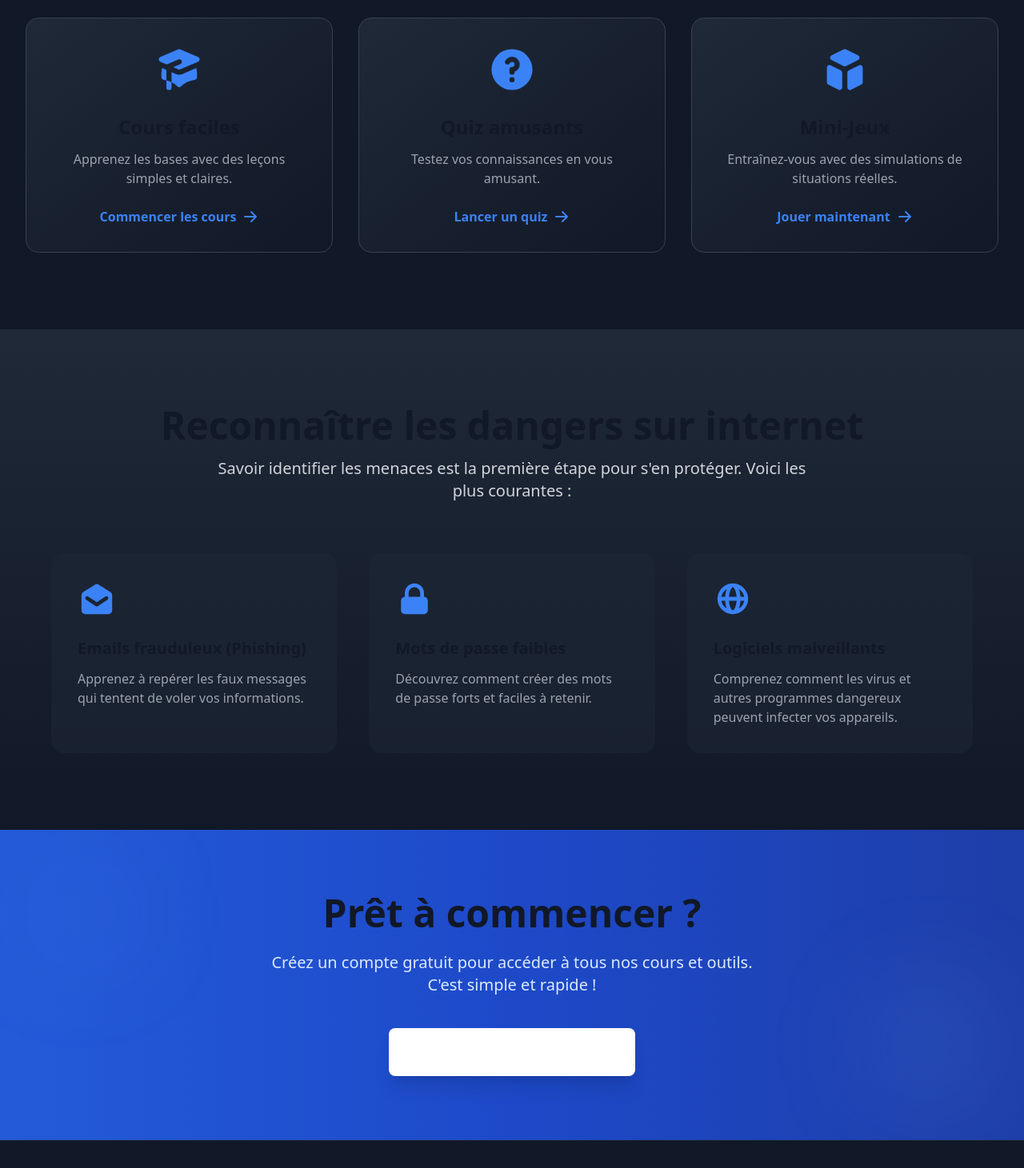
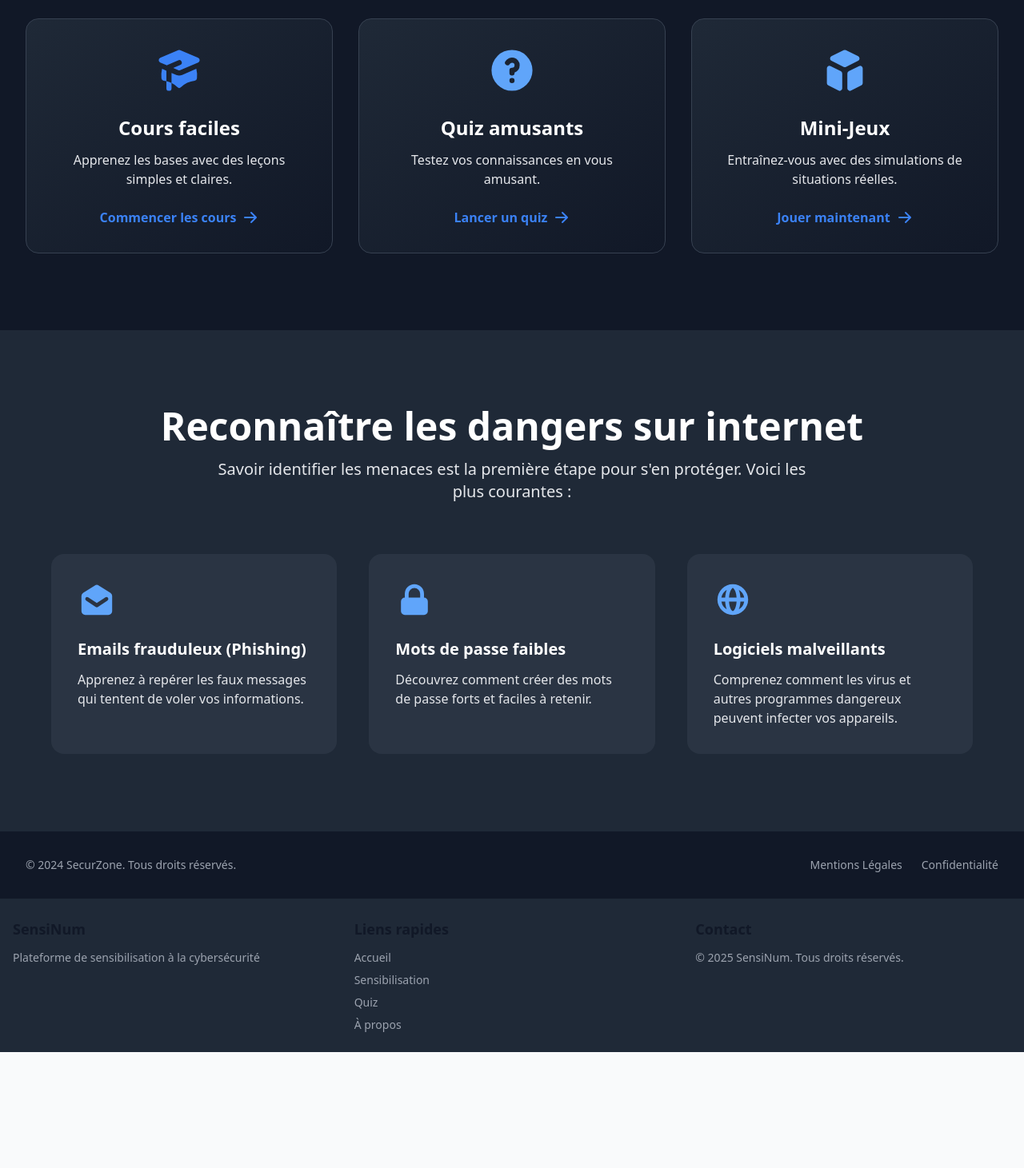
Before and after one commit to Rafi-Bettaieb/SensiNum, a Vue app in the folder frontend/: page / in a window 1280 px wide. Shown: the part 1330-2791 px from the top of the page at 80% size. After the commit the page ends 2646 px from the top, so only its background shows below. Built offline with nearby package versions, Linux system fonts and the light colour scheme.

Commit message:
modification page d'acceuil

```diff
--- a/frontend/src/pages/Home.vue
+++ b/frontend/src/pages/Home.vue
@@ -29,7 +29,7 @@
     <section class="bg-gray-900 py-12 sm:py-16 md:py-20 lg:py-24">
       <div class="container mx-auto px-4 sm:px-6 lg:px-8">
         <div class="text-center mb-10 sm:mb-12 md:mb-16">
-          <h2 class="text-3xl sm:text-4xl md:text-5xl font-bold mb-3 sm:mb-4 animate-slide-up">
+          <h2 class="text-3xl sm:text-4xl md:text-5xl font-bold mb-3 sm:mb-4 animate-slide-up text-white">
             Nos activités pour apprendre
           </h2>
           <p class="text-base sm:text-lg md:text-xl text-gray-300 max-w-3xl mx-auto px-4 leading-relaxed">
@@ -48,8 +48,8 @@
                 <path d="M10.394 2.08a1 1 0 00-.788 0l-7 3a1 1 0 000 1.84L5.25 8.051a.999.999 0 01.356-.257l4-1.714a1 1 0 11.788 1.838L7.667 9.088l1.94.831a1 1 0 00.787 0l7-3a1 1 0 000-1.838l-7-3zM3.31 9.397L5 10.12v4.102a8.969 8.969 0 00-1.05-.174 1 1 0 01-.89-.89 11.115 11.115 0 01.25-3.762zM9.3 16.573A9.026 9.026 0 007 14.935v-3.957l1.818.78a3 3 0 002.364 0l5.508-2.361a11.026 11.026 0 01.25 3.762 1 1 0 01-.89.89 8.968 8.968 0 00-5.35 2.524 1 1 0 01-1.4 0zM6 18a1 1 0 001-1v-2.065a8.935 8.935 0 00-2-.712V17a1 1 0 001 1z" />
               </svg>
             </div>
-            <h3 class="text-xl sm:text-2xl font-bold mb-2 sm:mb-3 text-center">Cours faciles</h3>
-            <p class="text-sm sm:text-base text-gray-400 text-center mb-4 sm:mb-6 leading-relaxed">
+            <h3 class="text-xl sm:text-2xl font-bold mb-2 sm:mb-3 text-center text-white">Cours faciles</h3>
+            <p class="text-sm sm:text-base text-gray-200 text-center mb-4 sm:mb-6 leading-relaxed">
               Apprenez les bases avec des leçons simples et claires.
             </p>
             <button class="text-blue-500 font-semibold flex items-center justify-center w-full group-hover:text-blue-400 transition-colors text-sm sm:text-base">
@@ -65,13 +65,13 @@
             class="bg-gradient-to-br from-gray-800 to-gray-900 border border-gray-700 rounded-xl sm:rounded-2xl p-6 sm:p-8 hover:border-blue-500 hover:shadow-xl hover:shadow-blue-500/10 transition-all duration-300 cursor-pointer group transform hover:-translate-y-2"
             @click="navigateTo('/quiz')"
           >
-            <div class="text-blue-500 mb-4 sm:mb-6 transform group-hover:scale-110 transition-transform duration-300">
+            <div class="text-blue-400 mb-4 sm:mb-6 transform group-hover:scale-110 transition-transform duration-300">
               <svg class="w-12 h-12 sm:w-14 sm:h-14 md:w-16 md:h-16 mx-auto" fill="currentColor" viewBox="0 0 20 20">
                 <path fill-rule="evenodd" d="M18 10a8 8 0 11-16 0 8 8 0 0116 0zm-8-3a1 1 0 00-.867.5 1 1 0 11-1.731-1A3 3 0 0113 8a3.001 3.001 0 01-2 2.83V11a1 1 0 11-2 0v-1a1 1 0 011-1 1 1 0 100-2zm0 8a1 1 0 100-2 1 1 0 000 2z" clip-rule="evenodd" />
               </svg>
             </div>
-            <h3 class="text-xl sm:text-2xl font-bold mb-2 sm:mb-3 text-center">Quiz amusants</h3>
-            <p class="text-sm sm:text-base text-gray-400 text-center mb-4 sm:mb-6 leading-relaxed">
+            <h3 class="text-xl sm:text-2xl font-bold mb-2 sm:mb-3 text-center text-white">Quiz amusants</h3>
+            <p class="text-sm sm:text-base text-gray-200 text-center mb-4 sm:mb-6 leading-relaxed">
               Testez vos connaissances en vous amusant.
             </p>
             <button class="text-blue-500 font-semibold flex items-center justify-center w-full group-hover:text-blue-400 transition-colors text-sm sm:text-base">
@@ -87,13 +87,13 @@
             class="bg-gradient-to-br from-gray-800 to-gray-900 border border-gray-700 rounded-xl sm:rounded-2xl p-6 sm:p-8 hover:border-blue-500 hover:shadow-xl hover:shadow-blue-500/10 transition-all duration-300 cursor-pointer group transform hover:-translate-y-2 sm:col-span-2 lg:col-span-1"
             @click="navigateTo('/phishing')"
           >
-            <div class="text-blue-500 mb-4 sm:mb-6 transform group-hover:scale-110 transition-transform duration-300">
+            <div class="text-blue-400 mb-4 sm:mb-6 transform group-hover:scale-110 transition-transform duration-300">
               <svg class="w-12 h-12 sm:w-14 sm:h-14 md:w-16 md:h-16 mx-auto" fill="currentColor" viewBox="0 0 20 20">
                 <path d="M11 17a1 1 0 001.447.894l4-2A1 1 0 0017 15V9.236a1 1 0 00-1.447-.894l-4 2a1 1 0 00-.553.894V17zM15.211 6.276a1 1 0 000-1.788l-4.764-2.382a1 1 0 00-.894 0L4.789 4.488a1 1 0 000 1.788l4.764 2.382a1 1 0 00.894 0l4.764-2.382zM4.447 8.342A1 1 0 003 9.236V15a1 1 0 00.553.894l4 2A1 1 0 009 17v-5.764a1 1 0 00-.553-.894l-4-2z" />
               </svg>
             </div>
-            <h3 class="text-xl sm:text-2xl font-bold mb-2 sm:mb-3 text-center">Mini-Jeux</h3>
-            <p class="text-sm sm:text-base text-gray-400 text-center mb-4 sm:mb-6 leading-relaxed">
+            <h3 class="text-xl sm:text-2xl font-bold mb-2 sm:mb-3 text-center text-white">Mini-Jeux</h3>
+            <p class="text-sm sm:text-base text-gray-200 text-center mb-4 sm:mb-6 leading-relaxed">
               Entraînez-vous avec des simulations de situations réelles.
             </p>
             <button class="text-blue-500 font-semibold flex items-center justify-center w-full group-hover:text-blue-400 transition-colors text-sm sm:text-base">
@@ -108,88 +108,63 @@
     </section>
 
     <!-- Dangers Section -->
-    <section class="bg-gradient-to-b from-gray-800 to-gray-900 py-12 sm:py-16 md:py-20 lg:py-24">
+    <section class="bg-gray-800 py-12 sm:py-16 md:py-20 lg:py-24">
       <div class="container mx-auto px-4 sm:px-6 lg:px-8">
         <div class="text-center mb-10 sm:mb-12 md:mb-16">
-          <h2 class="text-3xl sm:text-4xl md:text-5xl font-bold mb-3 sm:mb-4">
+          <h2 class="text-3xl sm:text-4xl md:text-5xl font-bold mb-3 sm:mb-4 text-white">
             Reconnaître les dangers sur internet
           </h2>
-          <p class="text-base sm:text-lg md:text-xl text-gray-300 max-w-3xl mx-auto px-4 leading-relaxed">
+          <p class="text-base sm:text-lg md:text-xl text-gray-200 max-w-3xl mx-auto px-4 leading-relaxed">
             Savoir identifier les menaces est la première étape pour s'en protéger. Voici les plus courantes :
           </p>
         </div>
 
         <div class="grid grid-cols-1 sm:grid-cols-2 lg:grid-cols-3 gap-6 sm:gap-8 lg:gap-10 max-w-6xl mx-auto">
           <!-- Phishing -->
-          <div class="flex flex-col items-start sm:items-center lg:items-start bg-gray-800/50 p-6 sm:p-8 rounded-xl sm:rounded-2xl hover:bg-gray-800 transition-all duration-300 group border border-transparent hover:border-blue-500/30">
-            <div class="text-blue-500 mb-4 sm:mb-6 transform group-hover:scale-110 transition-transform duration-300">
+          <div class="flex flex-col items-start sm:items-center lg:items-start bg-gray-700/50 p-6 sm:p-8 rounded-xl sm:rounded-2xl hover:bg-gray-700 transition-all duration-300 group border border-transparent hover:border-blue-500/30">
+            <div class="text-blue-400 mb-4 sm:mb-6 transform group-hover:scale-110 transition-transform duration-300">
               <svg class="w-10 h-10 sm:w-12 sm:h-12" fill="currentColor" viewBox="0 0 20 20">
                 <path fill-rule="evenodd" d="M2.94 6.412A2 2 0 002 8.108V16a2 2 0 002 2h12a2 2 0 002-2V8.108a2 2 0 00-.94-1.696l-6-3.75a2 2 0 00-2.12 0l-6 3.75zm2.615 2.423a1 1 0 10-1.11 1.664l5 3.333a1 1 0 001.11 0l5-3.333a1 1 0 00-1.11-1.664L10 11.798 5.555 8.835z" clip-rule="evenodd" />
               </svg>
             </div>
-            <h3 class="text-lg sm:text-xl font-bold mb-2 sm:mb-3 text-center sm:text-center lg:text-left w-full">
+            <h3 class="text-lg sm:text-xl font-bold mb-2 sm:mb-3 text-center sm:text-center lg:text-left w-full text-white">
               Emails frauduleux (Phishing)
             </h3>
-            <p class="text-sm sm:text-base text-gray-400 text-center sm:text-center lg:text-left leading-relaxed">
+            <p class="text-sm sm:text-base text-gray-200 text-center sm:text-center lg:text-left leading-relaxed">
               Apprenez à repérer les faux messages qui tentent de voler vos informations.
             </p>
           </div>
 
           <!-- Weak Passwords -->
-          <div class="flex flex-col items-start sm:items-center lg:items-start bg-gray-800/50 p-6 sm:p-8 rounded-xl sm:rounded-2xl hover:bg-gray-800 transition-all duration-300 group border border-transparent hover:border-blue-500/30">
-            <div class="text-blue-500 mb-4 sm:mb-6 transform group-hover:scale-110 transition-transform duration-300">
+          <div class="flex flex-col items-start sm:items-center lg:items-start bg-gray-700/50 p-6 sm:p-8 rounded-xl sm:rounded-2xl hover:bg-gray-700 transition-all duration-300 group border border-transparent hover:border-blue-500/30">
+            <div class="text-blue-400 mb-4 sm:mb-6 transform group-hover:scale-110 transition-transform duration-300">
               <svg class="w-10 h-10 sm:w-12 sm:h-12" fill="currentColor" viewBox="0 0 20 20">
                 <path fill-rule="evenodd" d="M5 9V7a5 5 0 0110 0v2a2 2 0 012 2v5a2 2 0 01-2 2H5a2 2 0 01-2-2v-5a2 2 0 012-2zm8-2v2H7V7a3 3 0 016 0z" clip-rule="evenodd" />
               </svg>
             </div>
-            <h3 class="text-lg sm:text-xl font-bold mb-2 sm:mb-3 text-center sm:text-center lg:text-left w-full">
+            <h3 class="text-lg sm:text-xl font-bold mb-2 sm:mb-3 text-center sm:text-center lg:text-left w-full text-white">
               Mots de passe faibles
             </h3>
-            <p class="text-sm sm:text-base text-gray-400 text-center sm:text-center lg:text-left leading-relaxed">
+            <p class="text-sm sm:text-base text-gray-200 text-center sm:text-center lg:text-left leading-relaxed">
               Découvrez comment créer des mots de passe forts et faciles à retenir.
             </p>
           </div>
 
           <!-- Malware -->
-          <div class="flex flex-col items-start sm:items-center lg:items-start bg-gray-800/50 p-6 sm:p-8 rounded-xl sm:rounded-2xl hover:bg-gray-800 transition-all duration-300 group border border-transparent hover:border-blue-500/30 sm:col-span-2 lg:col-span-1">
-            <div class="text-blue-500 mb-4 sm:mb-6 transform group-hover:scale-110 transition-transform duration-300">
+          <div class="flex flex-col items-start sm:items-center lg:items-start bg-gray-700/50 p-6 sm:p-8 rounded-xl sm:rounded-2xl hover:bg-gray-700 transition-all duration-300 group border border-transparent hover:border-blue-500/30 sm:col-span-2 lg:col-span-1">
+            <div class="text-blue-400 mb-4 sm:mb-6 transform group-hover:scale-110 transition-transform duration-300">
               <svg class="w-10 h-10 sm:w-12 sm:h-12" fill="currentColor" viewBox="0 0 20 20">
                 <path fill-rule="evenodd" d="M4.083 9h1.946c.089-1.546.383-2.97.837-4.118A6.004 6.004 0 004.083 9zM10 2a8 8 0 100 16 8 8 0 000-16zm0 2c-.076 0-.232.032-.465.262-.238.234-.497.623-.737 1.182-.389.907-.673 2.142-.766 3.556h3.936c-.093-1.414-.377-2.649-.766-3.556-.24-.56-.5-.948-.737-1.182C10.232 4.032 10.076 4 10 4zm3.971 5c-.089-1.546-.383-2.97-.837-4.118A6.004 6.004 0 0115.917 9h-1.946zm-2.003 2H8.032c.093 1.414.377 2.649.766 3.556.24.56.5.948.737 1.182.233.23.389.262.465.262.076 0 .232-.032.465-.262.238-.234.498-.623.737-1.182.389-.907.673-2.142.766-3.556zm1.166 4.118c.454-1.147.748-2.572.837-4.118h1.946a6.004 6.004 0 01-2.783 4.118zm-6.268 0C6.412 13.97 6.118 12.546 6.03 11H4.083a6.004 6.004 0 002.783 4.118z" clip-rule="evenodd" />
               </svg>
             </div>
-            <h3 class="text-lg sm:text-xl font-bold mb-2 sm:mb-3 text-center sm:text-center lg:text-left w-full">
+            <h3 class="text-lg sm:text-xl font-bold mb-2 sm:mb-3 text-center sm:text-center lg:text-left w-full text-white">
               Logiciels malveillants
             </h3>
-            <p class="text-sm sm:text-base text-gray-400 text-center sm:text-center lg:text-left leading-relaxed">
+            <p class="text-sm sm:text-base text-gray-200 text-center sm:text-center lg:text-left leading-relaxed">
               Comprenez comment les virus et autres programmes dangereux peuvent infecter vos appareils.
             </p>
           </div>
         </div>
-      </div>
-    </section>
-
-    <!-- CTA Section -->
-    <section class="bg-gradient-to-r from-blue-600 via-blue-700 to-blue-800 py-12 sm:py-16 md:py-20 relative overflow-hidden">
-      <div class="absolute inset-0 bg-blue-900/20"></div>
-      <div class="absolute top-0 left-0 w-full h-full">
-        <div class="absolute top-10 left-10 w-32 h-32 bg-blue-400/10 rounded-full blur-3xl"></div>
-        <div class="absolute bottom-10 right-10 w-40 h-40 bg-blue-300/10 rounded-full blur-3xl"></div>
-      </div>
-      <div class="container mx-auto px-4 sm:px-6 lg:px-8 text-center relative z-10">
-        <h2 class="text-2xl sm:text-3xl md:text-4xl lg:text-5xl font-bold mb-3 sm:mb-4 md:mb-6">
-          Prêt à commencer ?
-        </h2>
-        <p class="text-base sm:text-lg md:text-xl text-blue-100 mb-6 sm:mb-8 md:mb-10 max-w-2xl mx-auto px-4 leading-relaxed">
-          Créez un compte gratuit pour accéder à tous nos cours et outils. C'est simple et rapide !
-        </p>
-        <Button
-          variant="primary"
-          size="lg"
-          class="bg-white text-blue-600 hover:bg-gray-100 hover:scale-105 px-6 sm:px-8 md:px-10 py-3 sm:py-4 text-base sm:text-lg font-semibold shadow-xl hover:shadow-2xl transition-all duration-300 transform"
-          @click="navigateTo('/awareness')"
-        >
-          Je m'inscris gratuitement
-        </Button>
       </div>
     </section>
 
```
Also changed, not shown: frontend/src/components/layout/Header.vue (+14 -6 lines), frontend/src/components/layout/NavBar.vue (+6 -8 lines).
